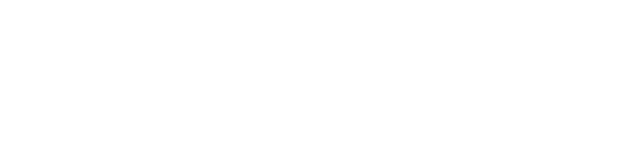
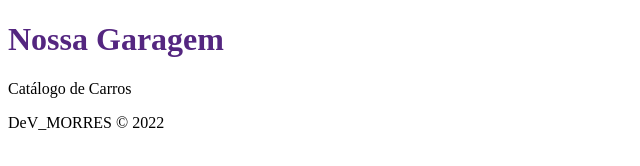
Before and after one commit to FelipeRMG/Project-Boutique-Car, a plain HTML site: page index.html in a window 1280 px wide. Shown: the whole page, without its empty margins (0-640 px from the left). Drawn offline with Linux system fonts and the light colour scheme.

Commit message:
Update structure HTML

```diff
--- a/css/styles.css
+++ b/css/styles.css
@@ -0,0 +1,3 @@
+h1 {
+    color:rgb(84, 38, 128);
+}
--- a/index.html
+++ b/index.html
@@ -5,9 +5,27 @@
     <meta http-equiv="X-UA-Compatible" content="IE=edge">
     <meta name="viewport" content="width=device-width, initial-scale=1.0">
     <title>Catálogo Boutique Car</title>
-    <link rel="styleshee" href="css/styles.css"/>
+    <link rel="stylesheet" href="css/styles.css"/>
 </head>
 <body>
+    <!-- Header -->
+    <header>
+        <h1>Nossa Garagem</h1>
+    </header>
 
+    <!-- Grid Catalogue Cars-->
+    <main class="container">
+        <section class="products-container">
+            <p>Catálogo de Carros</p>
+        </section>
+    </main>
+
+    <!-- Footer -->
+    <footer>
+        <p>
+            <span class="bold">DeV_MORRES</span>
+            &copy; 2022
+        </p>
+    </footer>
 </body>
 </html>
```
